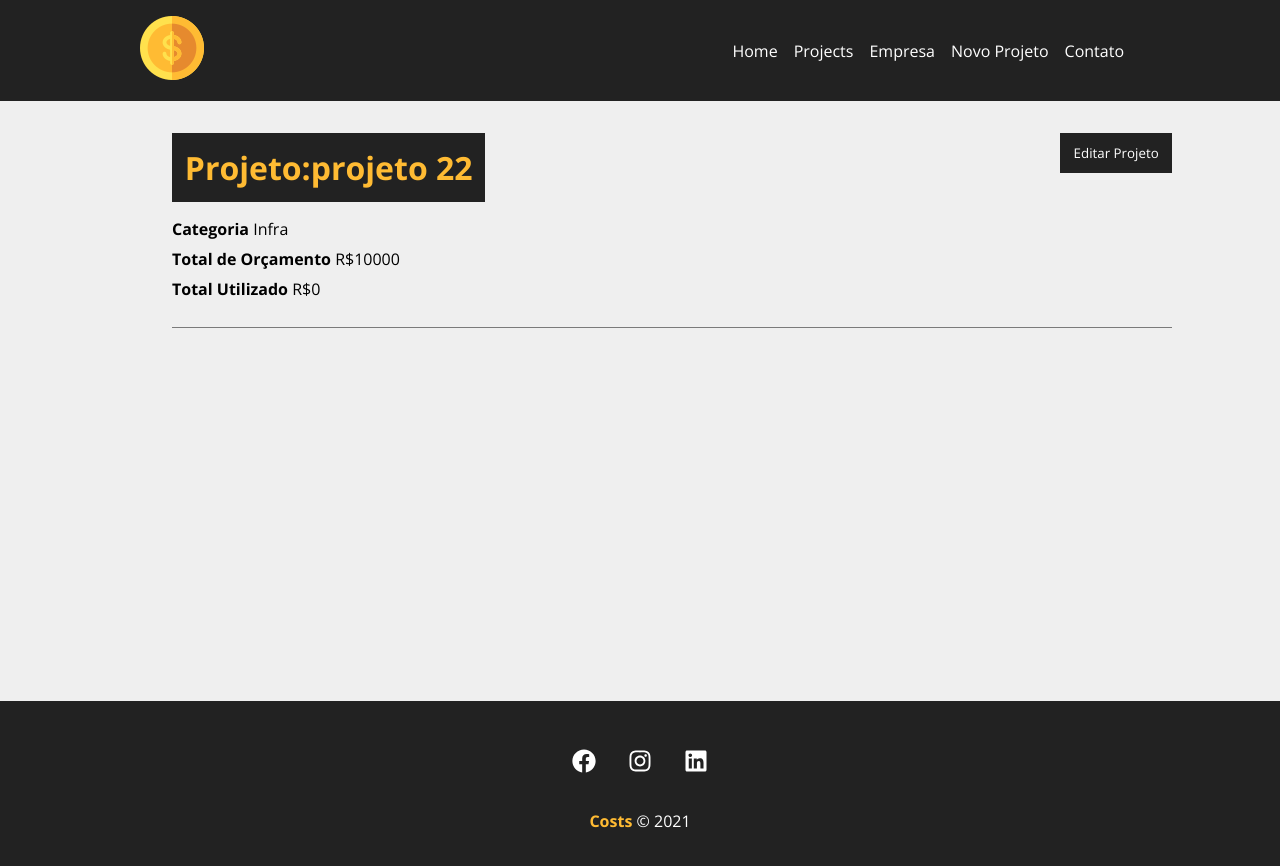
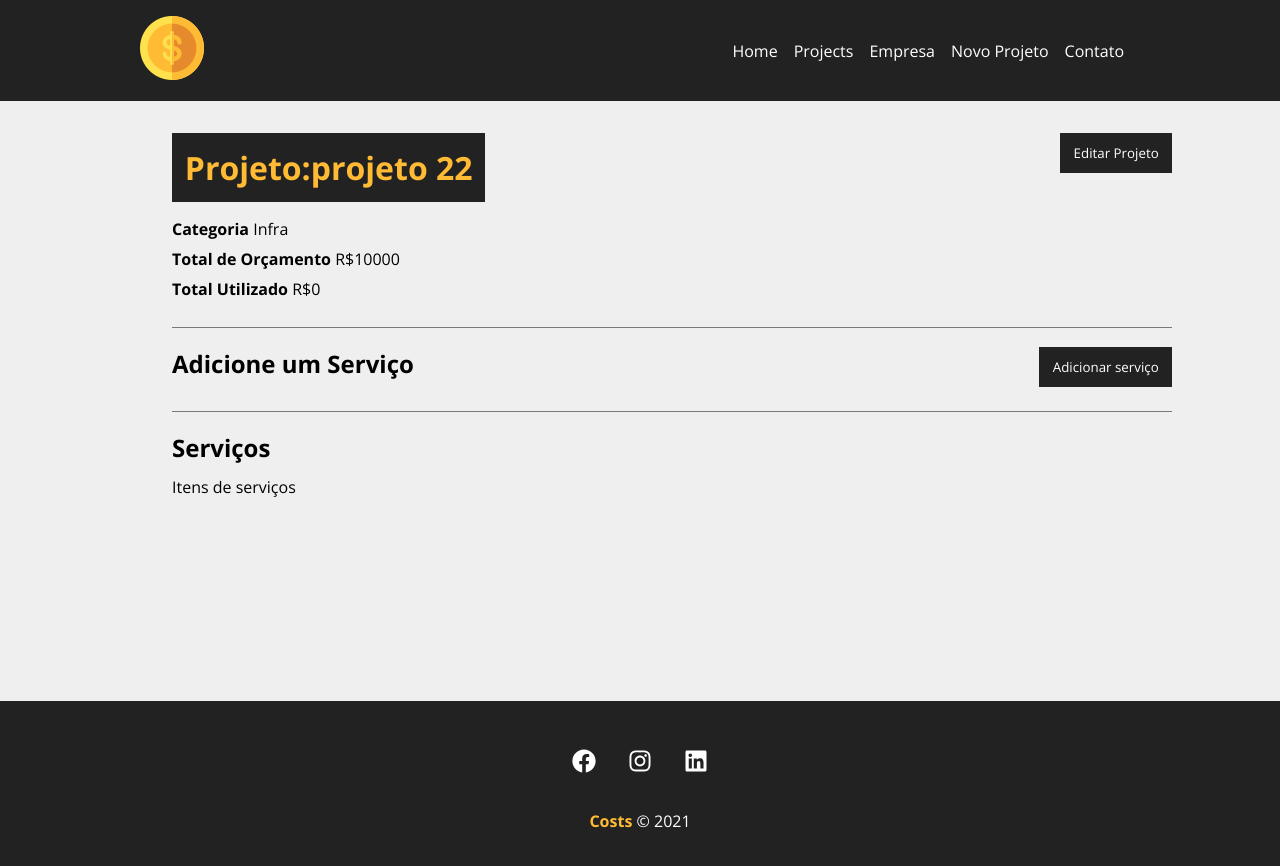
Before and after one commit to augustoabel/costs, a React (Create React App) app: page /project/1 in a window 1280 px wide. Shown: the top 866 px of the page. Built offline with nearby package versions, Linux system fonts and the light colour scheme; data requests are answered from the project's data file.

Commit message:
#33
Criando área de serviços

```diff
--- a/src/components/pages/Project.jsx
+++ b/src/components/pages/Project.jsx
@@ -13,6 +13,7 @@
 
     const [project, setProject] = useState([])
     const [showProjectForm, setShowProjectForm] = useState(false)
+    const [showServiceForm, setShowServiceForm] = useState(false)
     const [message, setMessage] = useState()
     const [type, setType] = useState()
 
@@ -31,6 +32,7 @@
         }, [id])
 
         function editPost(project) {
+            setMessage('')
             if(project.budget < project.cost) {
                 setMessage('O orçamento não pode ser menor do que o custo do projeto!')
                 setType('error')
@@ -54,6 +56,10 @@
 
         function toogleProjectForm() {
             setShowProjectForm(!showProjectForm)
+        }
+
+        function toogleServiceForm() {
+            setShowServiceForm(!showServiceForm)
         }
 
 /*':' é se nao, if ternario*/
@@ -84,8 +90,21 @@
                             </div>
                         )}
                 </div>
-            </Container>
-        </div>
+                <div className={styles.service_form_container}>
+                    <h2>Adicione um Serviço</h2>
+                    <button className={styles.btn} onClick={toogleServiceForm}>
+                        {!showServiceForm ? 'Adicionar serviço' : 'Fechar'}
+                    </button>
+                    <div className={styles.project_info}>
+                    {showServiceForm && <div>Formulário do serviço</div>}
+                </div>
+            </div>
+                <h2>Serviços</h2>
+                <Container customClass='start'>
+                    <p>Itens de serviços</p>
+                </Container>
+                </Container>
+            </div>
         ): (
             <Loading/>
         )}
```
